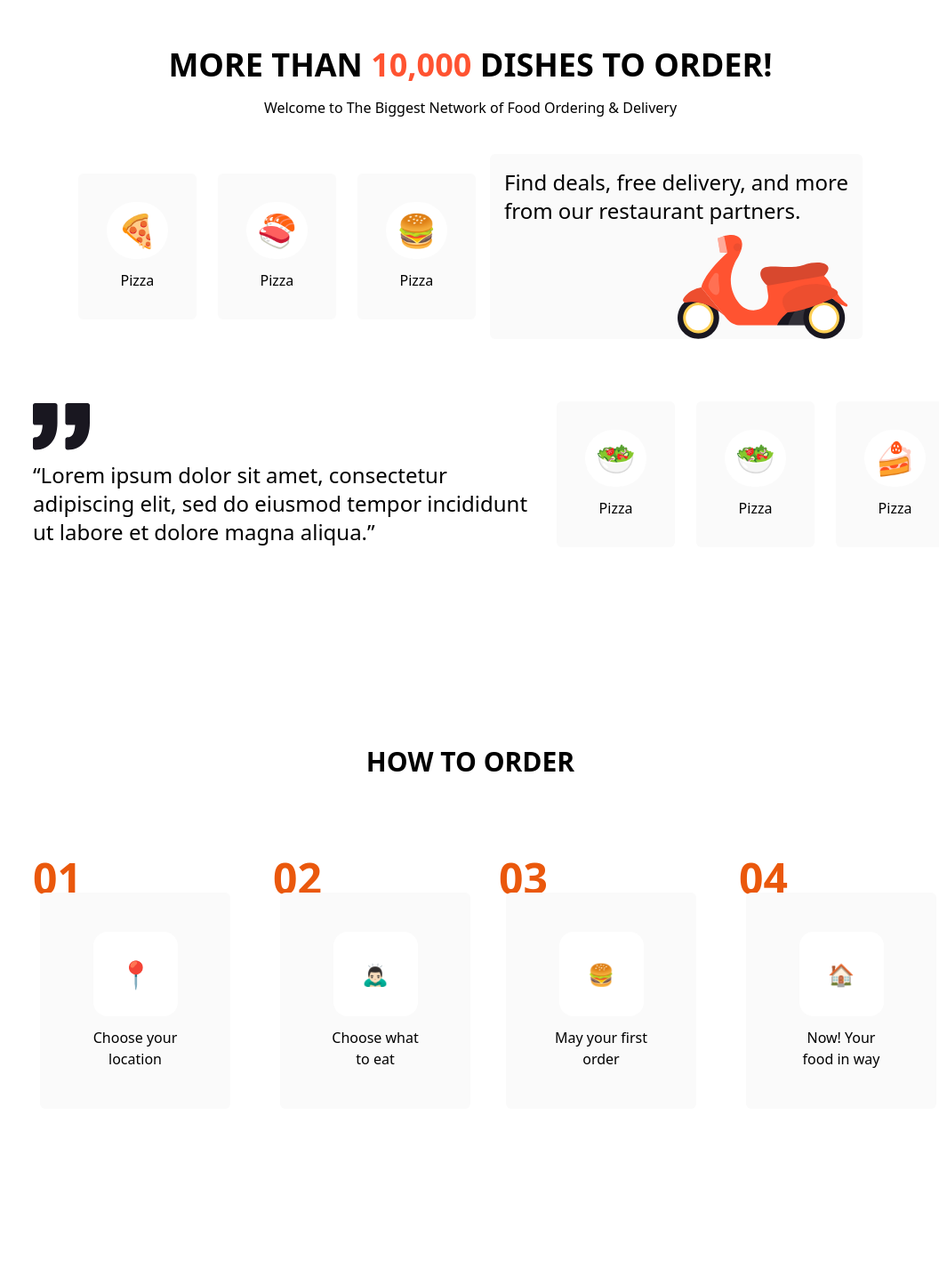
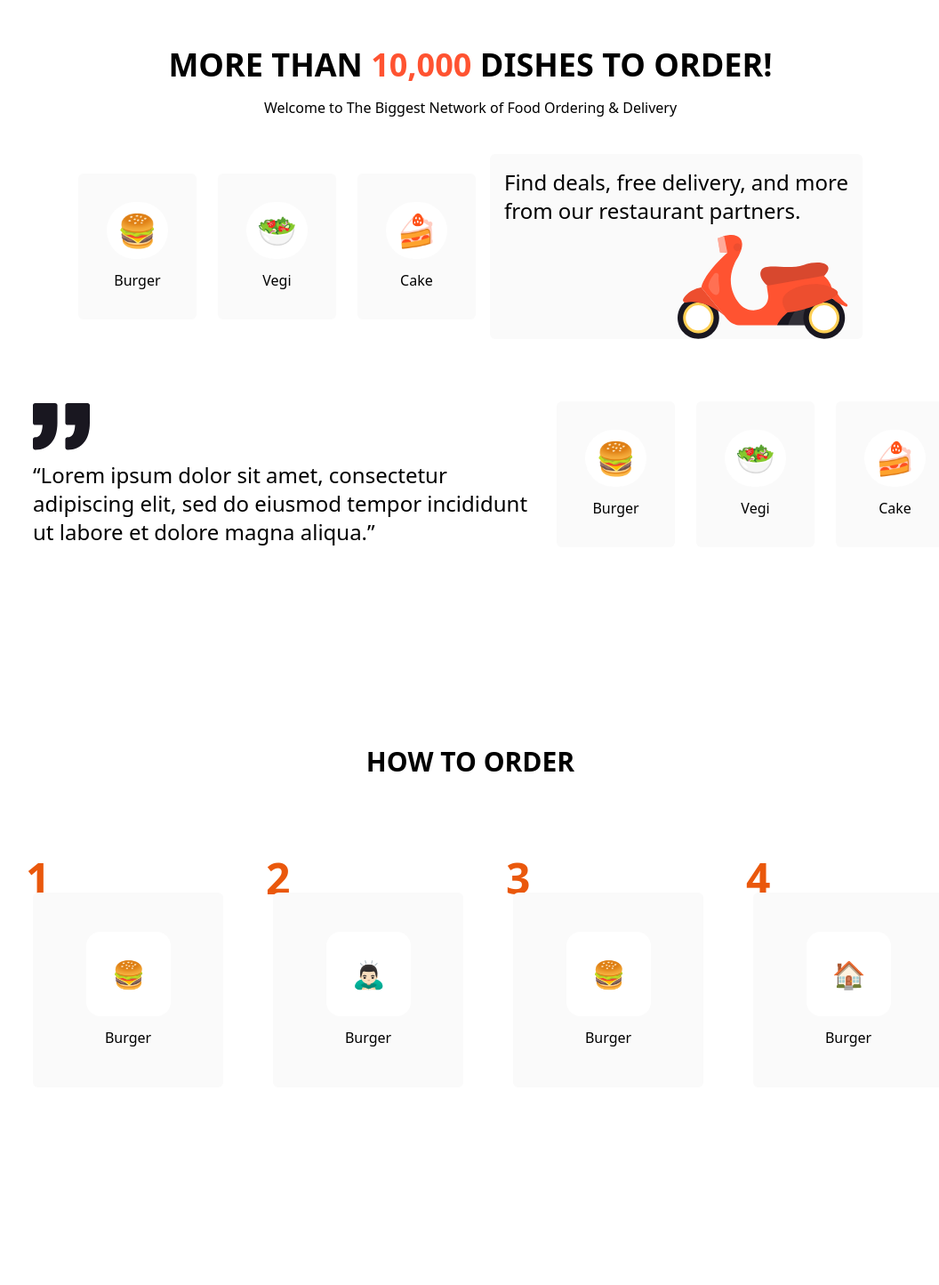
Before and after one commit to moid1923/FoodDelivery-website, a React (Create React App) app: page / in a window 1280 px wide. Shown: the part 739-2183 px from the top of the page at 89% size, without its empty margins (111-1167 px from the left). Built offline with nearby package versions, Linux system fonts and the light colour scheme.

Commit message:
responsive5

```diff
--- a/src/App.js
+++ b/src/App.js
@@ -9,7 +9,7 @@ import Footer from './Footer/Footer';
 function App() {
 
   return (
-    <div className="App custom-range:overflow-x-hidden custom-range:px-[20px]">
+    <div className="App custom-range:overflow-x-hidden ">
      <Navbar/>
      <Hero/>
      <Dishes/>
--- /dev/null
+++ b/src/Dishes/Card.jsx
@@ -0,0 +1,17 @@
+import React from "react";
+
+function Card({
+    emoji,
+    name
+}) {
+  return (
+    <div className="card-u-1 p-8 custom-range:w-[294px]  sm:w-auto bg-cardsBg text-center flex items-center flex-col gap-3 justify-center rounded-md">
+      <div className="image text-4xl    p-3  items-center text-center rounded-full bg-white">
+        {emoji}
+      </div>
+      <p className="">{name}</p>
+    </div>
+  );
+}
+
+export default Card;
--- a/src/Dishes/Dishes.jsx
+++ b/src/Dishes/Dishes.jsx
@@ -1,7 +1,24 @@
 import React from "react";
 import cycle from "../Hero-section/image/dish.svg";
 import collin from "../Hero-section/image/collin.svg";
+import Card from "./Card.jsx";
+
 function Dishes() {
+  const dishes = [
+    {
+      emoji: "🍔",
+      name: "Burger",
+    },
+    {
+      emoji: "🥗",
+      name: "Vegi",
+    },
+    {
+      emoji: "🍰",
+      name: "Cake",
+    },
+  ];
+
   return (
     <div className="my-48 custom-range:my-16 px-24">
       <div className="dishes-header text-center custom-range:min-w-[100%]">
@@ -15,25 +32,9 @@ function Dishes() {
         <div className="dish-card xl:max-w-[1310px] mx-auto ">
           <div className="upper-card flex justify-center items-center  flex-col lg:flex-row  my-10 gap-4">
             <div className="flex justify-center items-center gap-6 md:flex-nowrap flex-wrap">
-              <div className="card-u-1 p-8 custom-range:w-[294px]  sm:w-auto bg-cardsBg text-center flex items-center flex-col gap-3 justify-center rounded-md">
-                <div className="image text-4xl    p-3  items-center text-center rounded-full bg-white">
-                  🍕
-                </div>
-                <p className="">Pizza</p>
-              </div>
-              <div className="card-u-1 p-8 custom-range:w-[294px] sm:w-auto  bg-cardsBg text-center flex items-center flex-col gap-3 justify-center rounded-md">
-                <div className="image text-4xl  custom-range:p-6 p-3  items-center text-center rounded-full bg-white">
-                  🍣
-                </div>
-                <p className="">Pizza</p>
-              </div>
-
-              <div className="card-u-1  p-8 custom-range:w-[294px] sm:w-[420px] md:w-auto  xl:me-10 bg-cardsBg text-center flex items-center flex-col gap-3 justify-center rounded-md">
-                <div className="image    custom-range:p-6  text-4xl p-3  items-center text-center rounded-full bg-white">
-                  🍔
-                </div>
-                <p className="">Pizza</p>
-              </div>
+              {dishes.map((dish, index) => {
+                return <Card key={index} emoji={dish.emoji} name={dish.name} />;
+              })}
             </div>
             <div className="">
               <div className=" custom-range:min-w-[370px]  xl:max-w-[568px] md:max-w-450 w-full  flex  flex-col h-auto  rounded-md p-4 bg-cardsBg ">
@@ -42,7 +43,11 @@ function Dishes() {
                   partners.
                 </p>
                 <div className="image w-full relative  p-14  ">
-                  <img src={cycle} alt="" className="md:w-[192px] right-0 absolute right-l -bottom-4" />
+                  <img
+                    src={cycle}
+                    alt=""
+                    className="md:w-[192px] right-0 absolute right-l -bottom-4"
+                  />
                 </div>
               </div>
             </div>
@@ -61,25 +66,9 @@ function Dishes() {
             </div>
 
             <div className="flex justify-center items-center gap-6 md:flex-nowrap flex-wrap">
-              <div className="card-u-1 p-8 custom-range:w-[294px]  sm:w-auto bg-cardsBg text-center flex items-center flex-col gap-3 justify-center rounded-md">
-                <div className="image text-7xl md:text-4xl    p-3  items-center text-center rounded-full bg-white">
-                  🥗
-                </div>
-                <p className="">Pizza</p>
-              </div>
-              <div className="card-u-1 p-8 custom-range:w-[294px] sm:w-auto  bg-cardsBg text-center flex items-center flex-col gap-3 justify-center rounded-md">
-                <div className="image text-7xl md:text-4xl  custom-range:p-6 p-3  items-center text-center rounded-full bg-white">
-                  🥗
-                </div>
-                <p className="">Pizza</p>
-              </div>
-
-              <div className="card-u-1  p-8 custom-range:w-[294px] sm:w-[420px] md:w-auto  xl:me-10 bg-cardsBg text-center flex items-center flex-col gap-3 justify-center rounded-md">
-                <div className="image text-7xl   custom-range:p-6  md:text-4xl p-3  items-center text-center rounded-full bg-white">
-                  🍰
-                </div>
-                <p className="">Pizza</p>
-              </div>
+              {dishes.map((dish, index) => {
+                return <Card key={index} emoji={dish.emoji} name={dish.name} />;
+              })}
             </div>
           </div>
         </div>
--- a/src/HowToOrder/HowToOrder.jsx
+++ b/src/HowToOrder/HowToOrder.jsx
@@ -1,6 +1,32 @@
 import React from "react";
+import OrderCard from "./OrderCard";
 
 function HowToOrder() {
+    const order = [
+      {
+        id:"1",
+        emoji: "🍔",
+        plan: "Burger",
+      },
+      {
+        id:"2",
+        emoji: "🙇🏻‍♂️",
+        plan: "Burger",
+      },
+      {
+        id:"3",
+        emoji: "🍔",
+        plan: "Burger",
+      },
+      {
+        id:"4",
+        emoji: "🏠",
+        plan: "Burger",
+      },
+
+    ];
+
+
   return (
     <div className="px-24 mb-[195px] max-w-[1900px]">
       <div className="order-header my-5">
@@ -9,25 +35,17 @@ function HowToOrder() {
         </p>
       </div>
 
-      <div className="max-w-[1231px]  xcustom-range:w-full custom-range:m-1 mx-auto flex items-center justify-center flex-wrap ">
+      <div className="max-w-[1231px]  xcustom-range:w-full custom-range:m-1 mx-auto flex items-center justify-center ">
 
         <div className="flex items-center justify-evenly flex-wrap gap-x-4">
-          <div className="order-card my-6 z-10">
-            <div className="card-data ">
-              <div className="absolute -mt-10 ms-8 card-numbers font-bold text-5xl text-orange-600 -mb-3 -z-10">
-                01
-              </div>
-              <div className="card-u-1 sm:w-[214px] custom-range:w-[360px]  py-11 px-[23px] md:ms-10 bg-cardsBg text-center flex items-center flex-col gap-3 justify-center rounded-md">
-                <div className="image  w-[95px] h-[95px] text-3xl p-3 flex items-center justify-center  bg-white rounded-2xl">
-                  📍
-                </div>
-                <p className="text-black">
-                  Choose your <br /> location
-                </p>
-              </div>
-            </div>
-          </div>
-          <div className="order-card my-6 z-10">
+          {order.map((order,index)=>{
+            return(
+              <OrderCard key={index} id={order.id} emoji={order.emoji} plan={order.plan}/>
+            )
+
+          })}
+
+          {/* <div className="order-card my-6 z-10">
             <div className="card-data ">
               <div className="absolute -mt-10 ms-8 card-numbers font-bold text-5xl text-orange-600 -mb-3 -z-10">
                 02
@@ -41,9 +59,9 @@ function HowToOrder() {
                 </p>
               </div>
             </div>
-          </div>
+          </div> */}
         </div>
-        <div className="flex items-center justify-evenly flex-wrap gap-x-4">
+        {/* <div className="flex items-center justify-evenly flex-wrap gap-x-4">
           <div className="order-card my-6 z-10">
             <div className="card-data ">
               <div className="absolute -mt-10 ms-8 card-numbers font-bold text-5xl text-orange-600 -mb-3 -z-10">
@@ -74,7 +92,7 @@ function HowToOrder() {
               </div>
             </div>
           </div>
-        </div>
+        </div> */}
 
 
       </div>
--- /dev/null
+++ b/src/HowToOrder/OrderCard.jsx
@@ -0,0 +1,21 @@
+import React from "react";
+
+function OrderCard({ id, emoji, plan }) {
+  return (
+    <div className="order-card my-6 z-10">
+      <div className="card-data ">
+        <div className="absolute -mt-10 ms-8 card-numbers font-bold text-5xl text-orange-600 -mb-3 -z-10">
+          {id}
+        </div>
+        <div className="card-u-1 sm:w-[214px] custom-range:w-[360px]  py-11 px-[23px] md:ms-10 bg-cardsBg text-center flex items-center flex-col gap-3 justify-center rounded-md">
+          <div className="image  w-[95px] h-[95px] text-3xl p-3 flex items-center justify-center  bg-white rounded-2xl">
+            {emoji}
+          </div>
+          <p className="text-black">{plan}</p>
+        </div>
+      </div>
+    </div>
+  );
+}
+
+export default OrderCard;
--- a/src/Navbar/Navbar.jsx
+++ b/src/Navbar/Navbar.jsx
@@ -8,7 +8,7 @@ function Navbar() {
         <div className="logo">
           <p className="text-2xl">🍕</p>
         </div>
-        <div className="links mx-48">
+        <div className="links sm:mx-48">
           <ul className=" hidden   md:flex items-center justify-center  ">
             <li className="mx-3 cursor-pointer">Home</li>
             <li className="mx-3 cursor-pointer">About</li>
```
Also changed, not shown: src/Footer/Footer.jsx (+11 -14 lines), src/Hero-section/Hero.jsx (+30 -22 lines).
